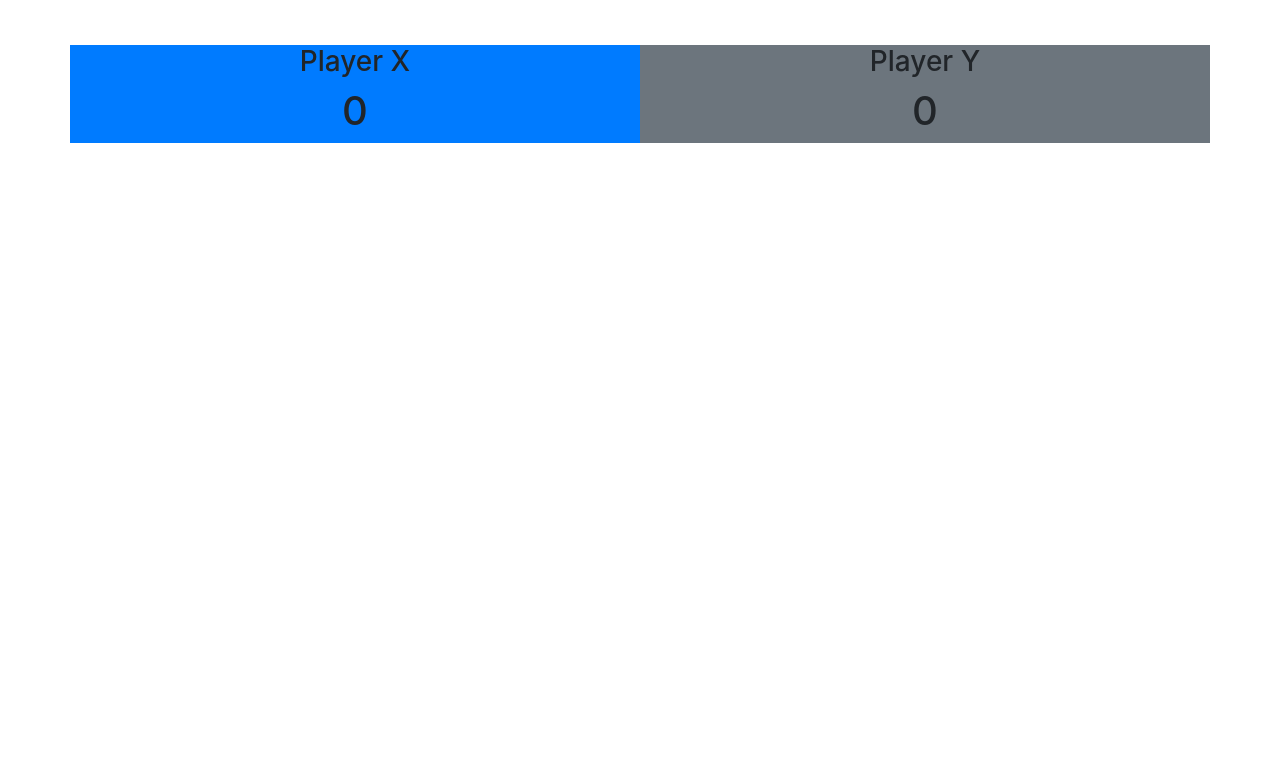
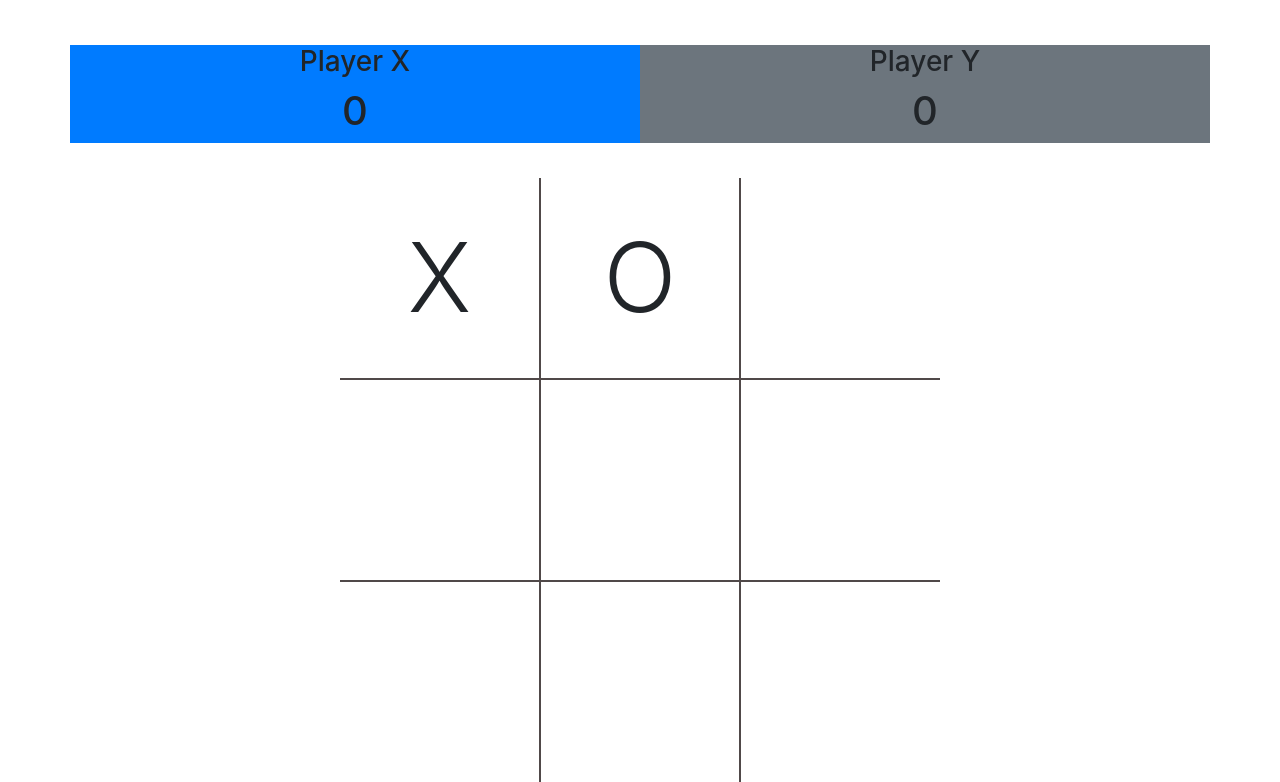
Before and after one commit to AlkTheOrg/tic-tac-toe, a plain HTML site: page index.html in a window 1280 px wide. Shown: the part 137-919 px from the top of the page. Before the commit the page ends 800 px from the top, so only its background shows below. Drawn offline with nearby package versions, Linux system fonts and the light colour scheme.

Commit message:
Player Factory implementation and init of Game Board & Display Conroller modules

```diff
--- a/index.html
+++ b/index.html
@@ -32,20 +32,20 @@
 
     <!-- Board -->
     <div class="container" id="board">
-      <div class="row">
-        <div class="cell"></div>
-        <div class="cell"></div>
-        <div class="cell"></div>
+      <div class="row" id="row-1">
+        <div class="cell display-1 col-4 col-no-1"><p>X</p></div>
+        <div class="cell display-1 col-4 col-no-2"><p>O</p></div>
+        <div class="cell display-1 col-4 col-no-3"></div>
       </div>
-      <div class="row">
-        <div class="cell"></div>
-        <div class="cell"></div>
-        <div class="cell"></div>
+      <div class="row" id="row-2">
+        <div class="cell display-1 col-4 col-no-1"></div>
+        <div class="cell display-1 col-4 col-no-2"></div>
+        <div class="cell display-1 col-4 col-no-3"></div>
       </div>
-      <div class="row">
-        <div class="cell"></div>
-        <div class="cell"></div>
-        <div class="cell"></div>
+      <div class="row" id="row-3">
+        <div class="cell display-1 col-4 col-no-1"></div>
+        <div class="cell display-1 col-4 col-no-2"></div>
+        <div class="cell display-1 col-4 col-no-3"></div>
       </div>
     </div>
 
--- a/style.css
+++ b/style.css
@@ -0,0 +1,55 @@
+/* Scoreboard */
+.player{
+}
+
+/* Board */
+
+#board {
+  margin-top: 35px;
+}
+
+.cell {
+  width: 200px;
+  height: 200px;
+}
+
+.cell p {
+  text-align: center;
+  margin: 0;
+  position: absolute;
+  top: 50%;
+  left: 50%;
+  -ms-transform: translate(-50%, -50%);
+  transform: translate(-50%, -50%);
+}
+
+#board .row {
+  margin: 0 auto;
+  width: 600px;
+}
+
+#row-1 {
+  border-bottom: .7px solid  rgb(80, 73, 73);
+}
+
+#row-2 {
+  border-bottom: .7px solid  rgb(80, 73, 73);
+  border-top: .7px solid  rgb(80, 73, 73);
+}
+
+#row-3 {
+  border-top: .7px solid rgb(80, 73, 73);
+}
+
+.col-no-1 {
+  border-right: .7px solid  rgb(80, 73, 73);
+}
+
+.col-no-2 {
+  border-right: .7px solid  rgb(80, 73, 73);
+  border-left: .7px solid  rgb(80, 73, 73);
+}
+
+.col-no-3 {
+  border-left: .7px solid  rgb(80, 73, 73);
+}
```
Also changed, not shown: app.js (+21 -0 lines).
